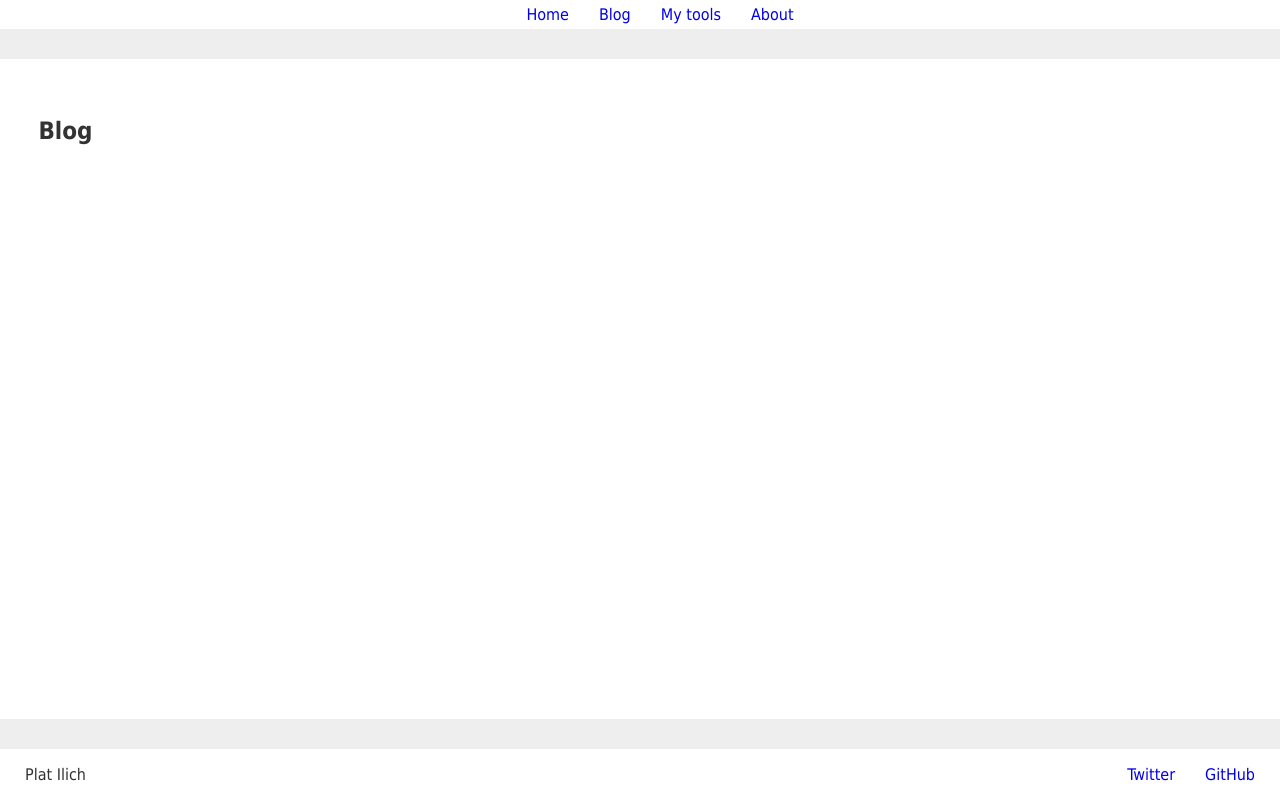
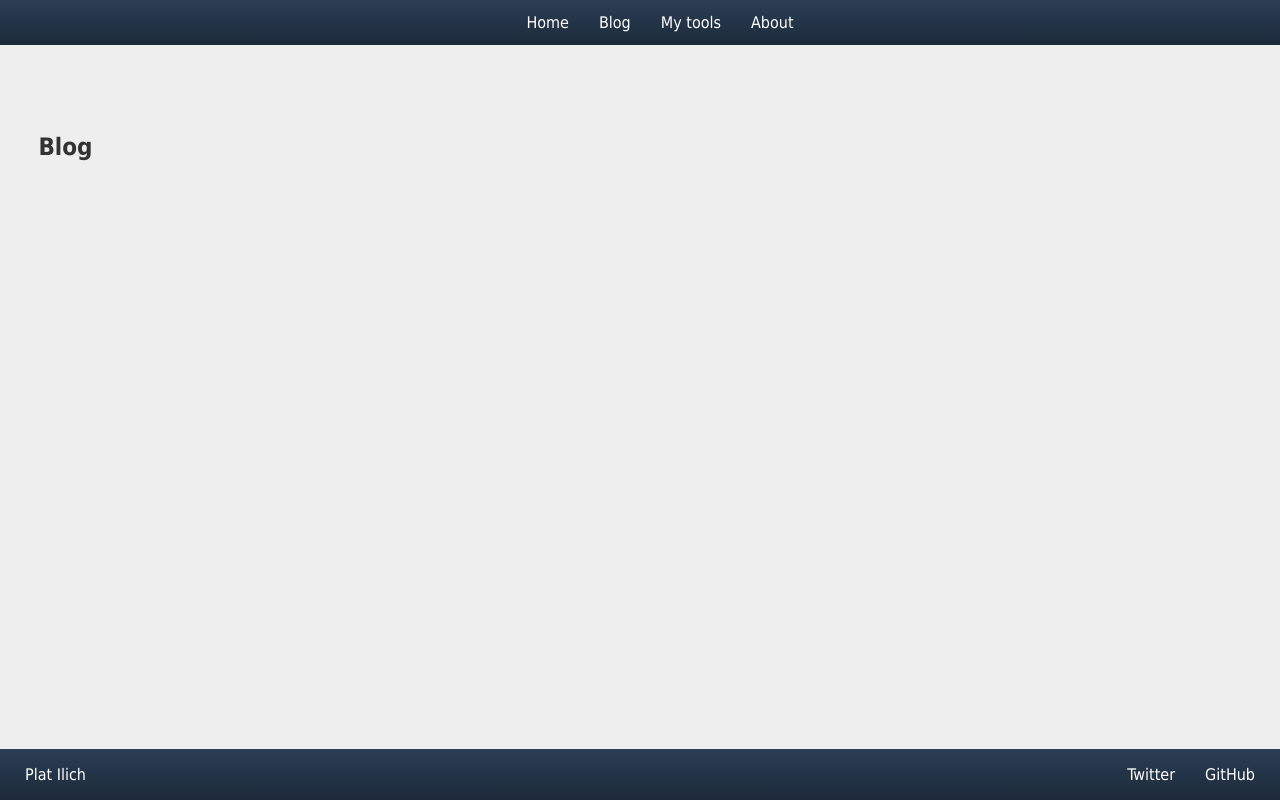
Before and after one commit to platilich/personal_site, a Django app: page /blog/ in a window 1280 px wide. Run offline with Django 5.2, Linux system fonts and the light colour scheme; data that the repository does not hold is empty; some libraries are stand-ins or nearby versions.

Commit message:
updated css, added new colors in :root

```diff
--- a/static/css/style.css
+++ b/static/css/style.css
@@ -1,20 +1,36 @@
 :root {
-    --background: #eeeeee;
-    --panel: #ffffff;
-    --blue: #0066cc;
-    --light-blue: #33ccff;
-    --accent: #99cc00;
-    --text: #333333;
+    /* Фоны */
+    --bg-page: #eeeeee;
+    --bg-panel: #ffffff;
+    --bg-panel-alt: #f2f2f2;
+    --bg-dark: #1c2a3a;          /* шапка и футер */
 
+    /* Текст */
+    --text-main: #333333;
+    --text-light: #ffffff;       /* на тёмном и на кнопках */
+
+    /* Синий */
+    --blue: #0066cc;             /* ссылки, линия карточки, бордер кнопки */
+
+    /* Акцент */
+    --accent: #99cc00;           /* линия под шапкой и над футером, hover ссылок */
+
+    /* Рамки */
     --border: #acacac;
+
+    /* Градиенты */
+    --gradient-dark: linear-gradient(to bottom, #2c3e55, #1c2a3a);   /* шапка */
+    --gradient-button: linear-gradient(to bottom, #3399ff, #0066cc); /* кнопка */
+    --gradient-button-hover: linear-gradient(to bottom, #66d9ff, #0077ee);
 }
+
 
 * {
     box-sizing: border-box;
 }
 
 body {
-    background-color: var(--background);
+    background-color: var(--bg-page);
     font-family: Tahoma, sans-serif;;
 
 
@@ -34,12 +50,14 @@ body {
 
 
 header {
-    background-color: var(--panel);
+    background: var(--gradient-dark);
+    color: var(--text-light);
+
 
     display: flex;
 
     justify-content: center;
-    padding: 5px;
+    padding: 1%;
 
 
 }
@@ -49,25 +67,37 @@ ul {
     display: flex;
     gap: 30px;
     margin: 0;
-}
 
-li:active {
-    text-decoration: underline;
+
+    li {
+        list-style: none;
+    }
+
+
+    a {
+        color: var(--text-light);
+        background-color: var(--gradient-button);
+        text-decoration: none;
+    }
+
+    li:active {
+        text-decoration: underline;
+    }
 
 }
 
-li, a {
-    text-decoration: none;
-    list-style: none;
-}
 
 
 main {
-    background-color: var(--panel);
     flex: 1;
 
     padding: 3%;
 
+}
+
+
+a {
+    color: var(--text-main);
 }
 
 
@@ -178,10 +230,16 @@ footer {
 
 
 
-    background-color: var(--panel);
+    background: var(--gradient-dark);
+    color: var(--text-light);
+
+    padding: 0 25px 0 25px;
 
 
-    padding: 0 25px 0 25px;
+    a {
+        color: var(--text-light);
+        text-decoration: none;
+    }
 }
 
 
```
Also changed, not shown: other parts of static/css/style.css (+30 -8 lines), templates/index.html (+12 -11 lines).
